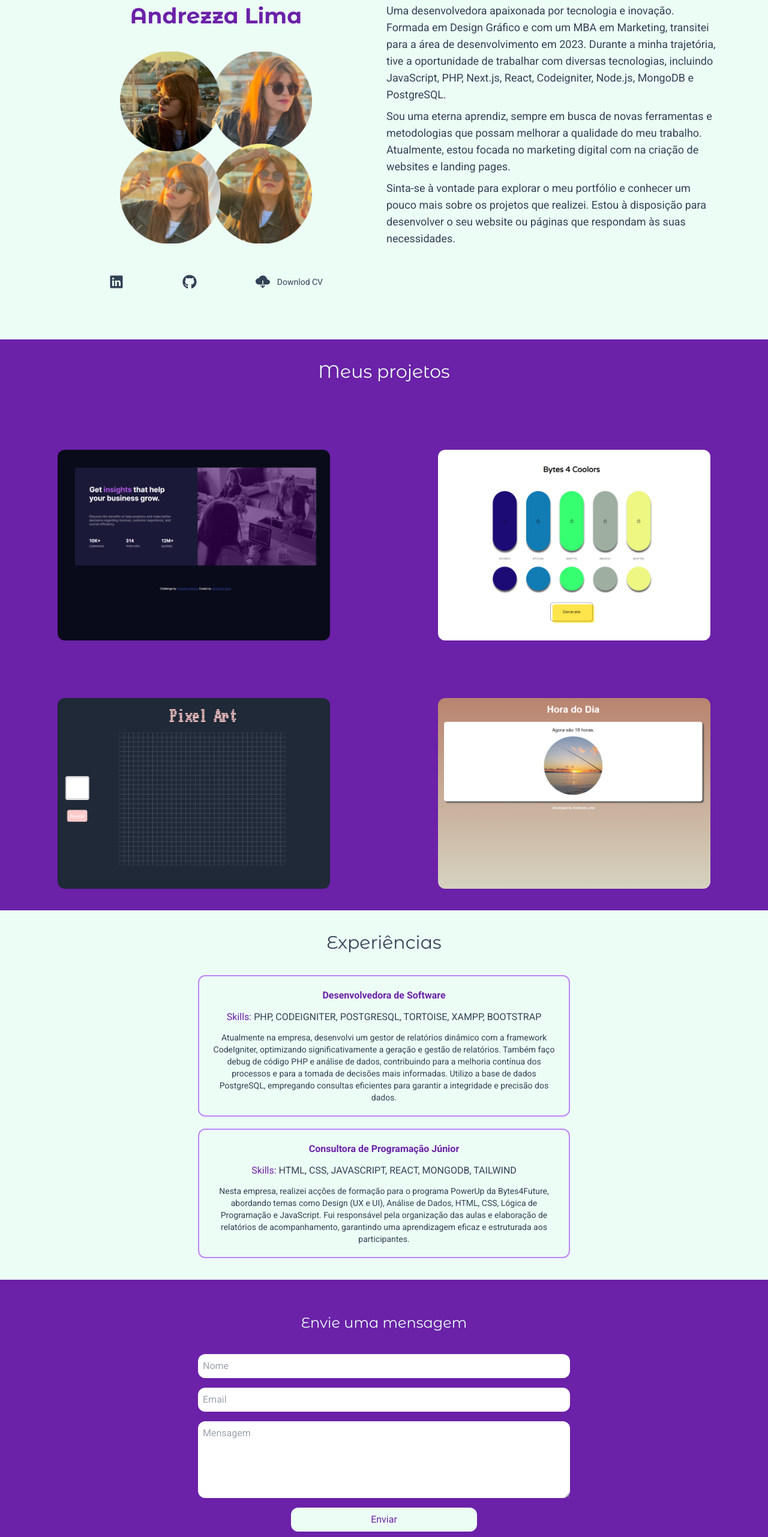
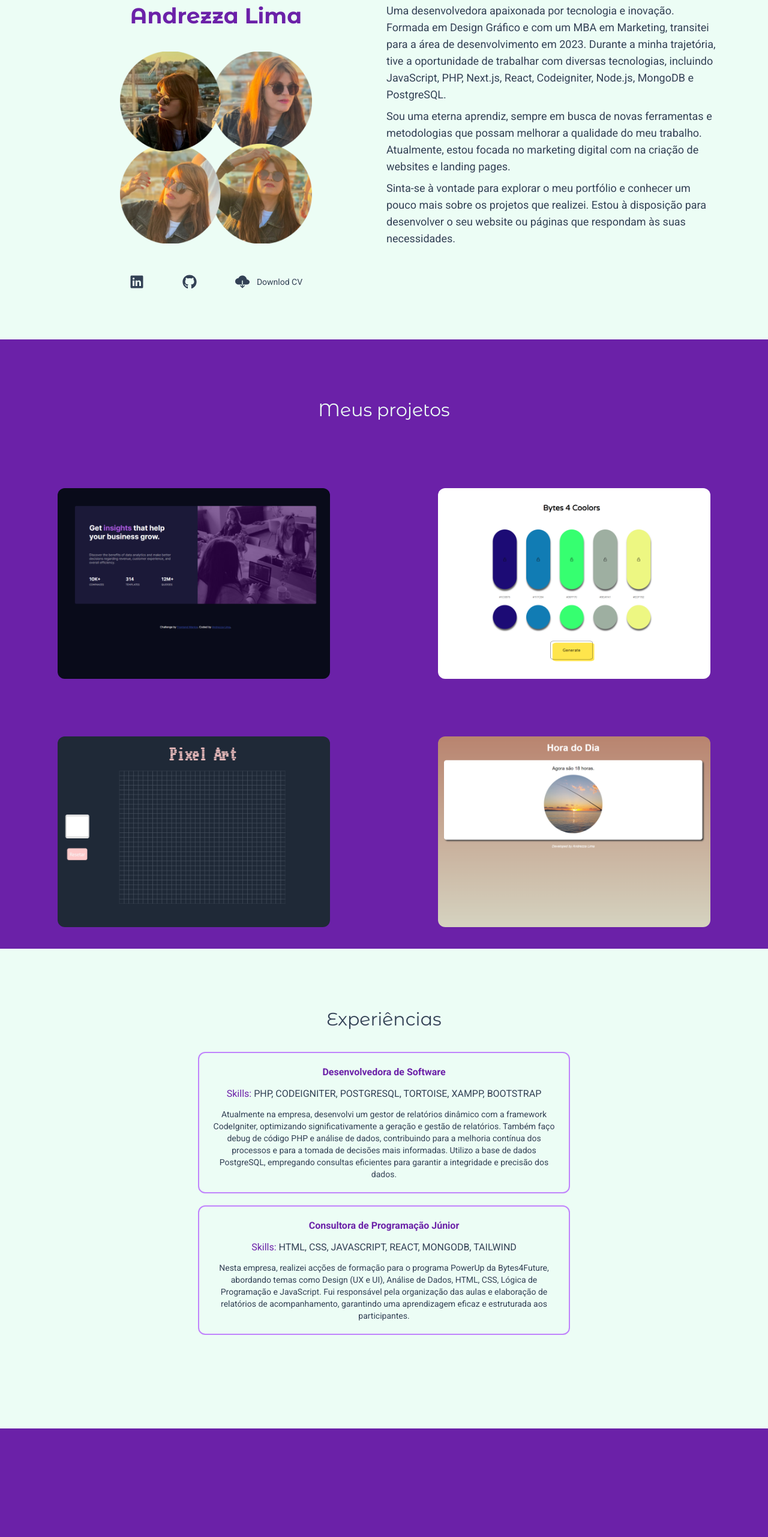
Before and after one commit to andrezzalima/site-portfolio, a Next.js app: page / in a window 1280 px wide. Shown: the part 234-2797 px from the top of the page at 60% size. Built offline with nearby package versions, Linux system fonts and the light colour scheme.

Commit message:
detalhes espaçamentos web

```diff
--- a/app/page.js
+++ b/app/page.js
@@ -196,7 +196,7 @@ export default function Home() {
                   <div className='w-full flex justify-center items-center py-5'>
                     <img src="/images/group1.png" className='w-72 md:w-80 h-72 md:h-80' style={{ objectFit: 'cover' }}></img>
                   </div>
-                  <div className="flex justify-evenly py-8">
+                  <div className="flex justify-evenly py-8 md:justify-center md:gap-16 ">
                     <a href='www.linkedin.com' target='_blank'><IoLogoLinkedin className='text-2xl' /></a>
                     <a href='www.github.com/andrezzalima' target='_blank'><FaGithub className='text-2xl' /></a>
                     <a href='/CV_Andrezza_Lima.pdf' download='CV_Andrezza-Lima.pdf' className='flex items-center'><IoCloudDownloadSharp className='mr-3 text-2xl' />Downlod CV</a>
@@ -222,7 +222,7 @@ export default function Home() {
           </div>
           {/* div projects */}
           <div className='flex flex-col gap-5 md:gap-24 text-center bg-purple-800  text-emerald-50 p-5' id='projects'>
-            <h2 className={`text-3xl my-4 ${montserrat.className}`}>{t('my-projects')}</h2>
+            <h2 className={`text-3xl my-4 md:mt-20 ${montserrat.className}`}>{t('my-projects')}</h2>
             <div className='flex flex-col md:flex-row gap-7'>
               <a href='https://challenge-frontend-mentor-ga2x156k3-andrezzalima.vercel.app/' target='_blank' className='flex justify-center'><img src="/images/projeto1.png" className='w-3/4 rounded-xl '></img></a>
               <a href='https://bytes5colors.vercel.app/' target='_blank' className='flex justify-center'><img src="/images/projeto2.png" className='w-3/4 rounded-xl'></img></a>
@@ -236,8 +236,8 @@ export default function Home() {
 
           </div>
           {/* div experiences */}
-          <div className="p-5 flex flex-col items-center gap-5 text-center" id="experience">
-            <h2 className={`text-3xl my-4 ${montserrat.className}`}>{t('experience')}</h2>
+          <div className="p-5 flex flex-col items-center gap-5 text-center md:h-screen" id="experience">
+            <h2 className={`text-3xl my-4 md:mt-20 ${montserrat.className}`}>{t('experience')}</h2>
 
             <div className='flex flex-col gap-3 p-5 border-2 border-purple-400 rounded-xl md:w-1/2'>
               <h3 className='text-purple-800 font-bold'>{t('function1')}</h3>
@@ -253,9 +253,9 @@ export default function Home() {
           </div>
 
           {/* Formulário de contato */}
-          <div id='contact' className='flex flex-col items-center justify-center w-full text-emerald-50 p-5 bg-purple-800' >
+          <div id='contact' className='flex flex-col items-center justify-center w-full text-emerald-50 p-5 bg-purple-800 md:h-screen' >
             <h2 className={`text-2xl my-4 ${montserrat.className} p-5`}>{t('send-message')}</h2>
-            <form className="flex flex-col mb-12 items-center gap-4 w-5/6 md:w-1/2 text-slate-700" onSubmit={handleSubmit}>
+            <form className="flex flex-col mb-12 items-center gap-6 w-5/6 md:w-1/2 text-slate-700" onSubmit={handleSubmit}>
               <input className='p-2 w-full rounded-xl'
                 type="text" placeholder={t('f-name')} name="name" required value={name} onChange={(e) => setName(e.target.value)} />
               <input className='p-2 w-full rounded-xl' type="email" placeholder={t('f-email')} name="email" required value={email} onChange={(e) => setEmail(e.target.value)} />
```
